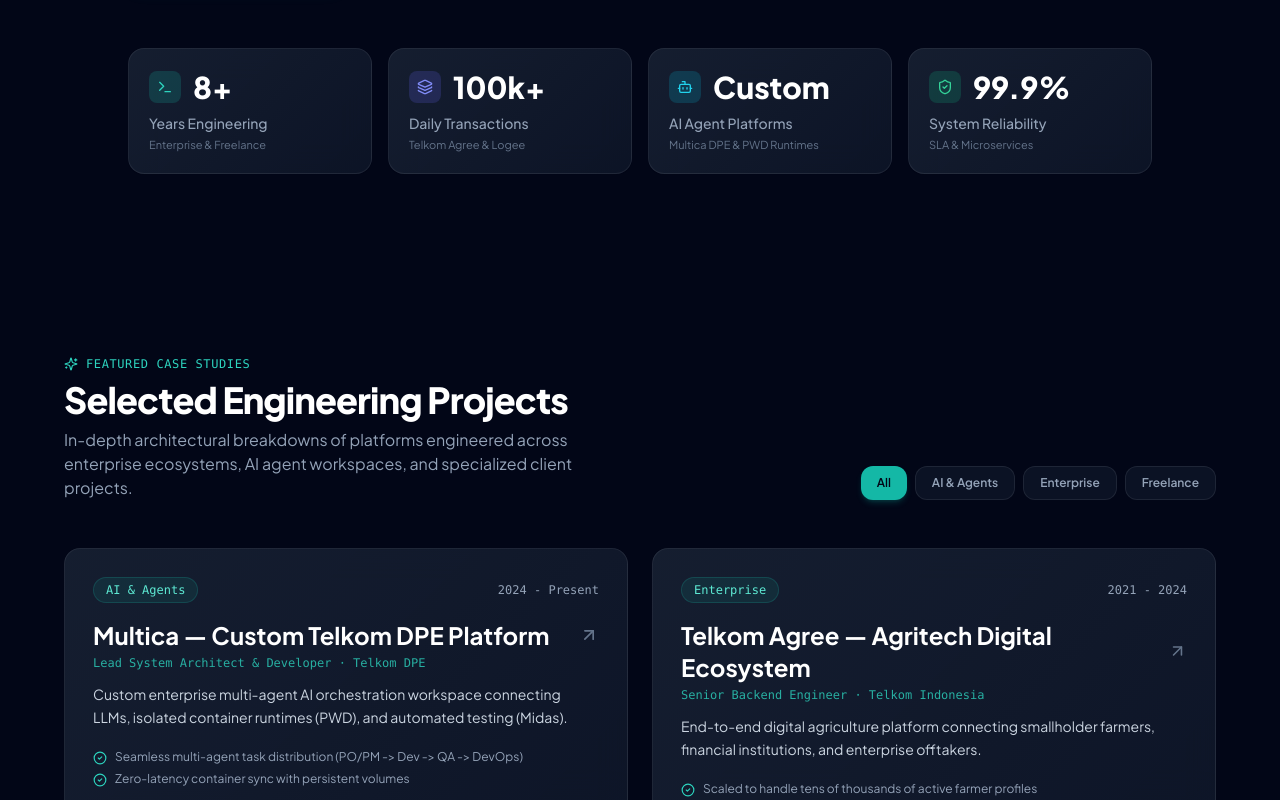
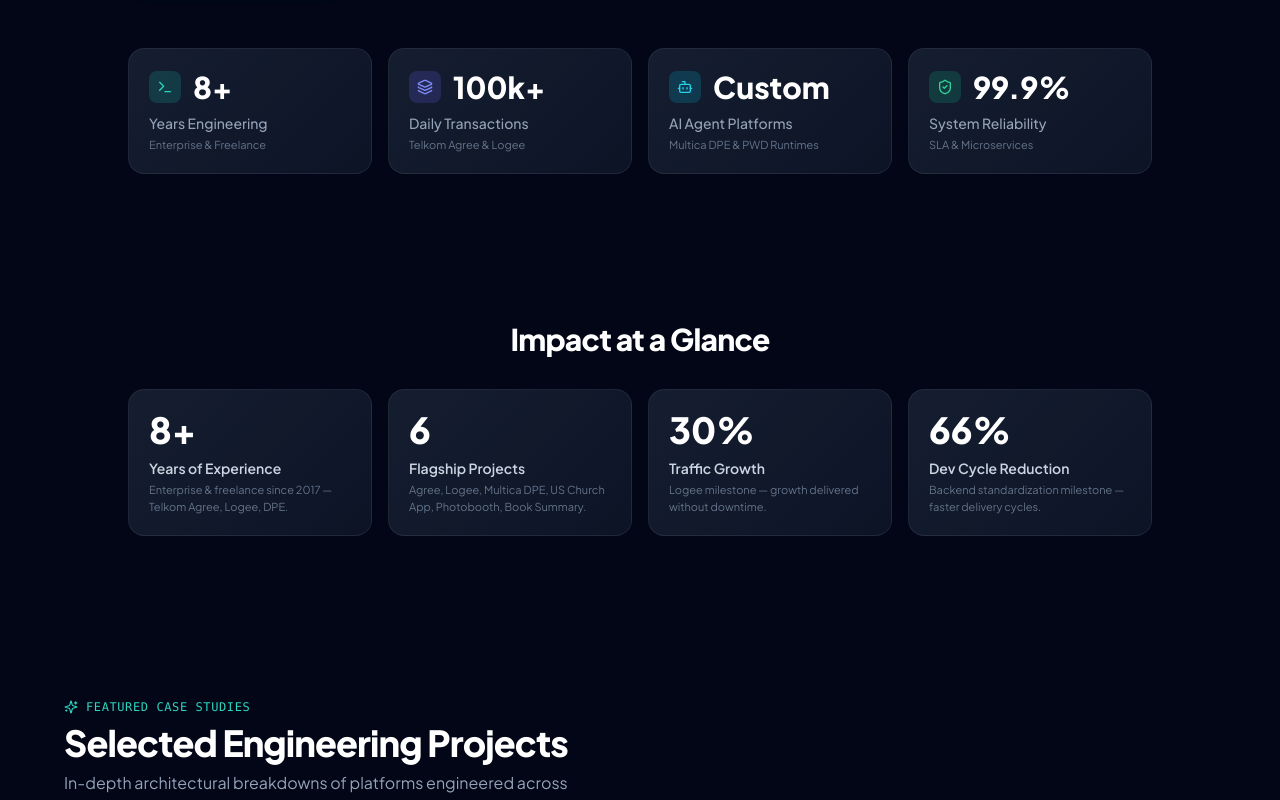
Before and after one commit to hanscst/project-profile, a React (Vite) app: page / in a window 1280 px wide. Shown: the part 543-1343 px from the top of the page. Built offline with nearby package versions, Linux system fonts and the light colour scheme.

Commit message:
feat(stats): add interactive animated stats section
Co-authored-by: multica-agent <github@multica.ai>

```diff
--- a/src/App.tsx
+++ b/src/App.tsx
@@ -1,6 +1,7 @@
 import React, { useState } from 'react';
 import { Navbar } from './components/Navbar';
 import { Hero } from './sections/Hero';
+import { Stats } from './sections/Stats';
 import { Projects } from './sections/Projects';
 import { Timeline } from './sections/Timeline';
 import { Skills } from './sections/Skills';
@@ -16,6 +17,7 @@
       <Navbar />
       <main className="flex-1">
         <Hero />
+        <Stats />
         <Projects onSelectProject={(project) => setSelectedProject(project)} />
         <Timeline />
         <Skills />
--- /dev/null
+++ b/src/data/stats.ts
@@ -0,0 +1,31 @@
+import type { StatItem } from '../types/stats';
+
+export const STATS: StatItem[] = [
+  {
+    id: 'years-experience',
+    label: 'Years of Experience',
+    value: 8,
+    suffix: '+',
+    description: 'Enterprise & freelance since 2017 — Telkom Agree, Logee, DPE.',
+  },
+  {
+    id: 'flagship-projects',
+    label: 'Flagship Projects',
+    value: 6,
+    description: 'Agree, Logee, Multica DPE, US Church App, Photobooth, Book Summary.',
+  },
+  {
+    id: 'traffic-growth',
+    label: 'Traffic Growth',
+    value: 30,
+    suffix: '%',
+    description: 'Logee milestone — growth delivered without downtime.',
+  },
+  {
+    id: 'dev-cycle-reduction',
+    label: 'Dev Cycle Reduction',
+    value: 66,
+    suffix: '%',
+    description: 'Backend standardization milestone — faster delivery cycles.',
+  },
+];
--- /dev/null
+++ b/src/sections/Stats.tsx
@@ -0,0 +1,132 @@
+import React, { useEffect, useRef, useState } from 'react';
+import { STATS } from '../data/stats';
+import type { StatItem } from '../types/stats';
+
+const DURATION_MS = 1200;
+
+/** Cubic ease-out: fast start, slow settle. */
+function easeOutCubic(t: number): number {
+  return 1 - Math.pow(1 - t, 3);
+}
+
+function prefersReducedMotion(): boolean {
+  return (
+    typeof window !== 'undefined' &&
+    window.matchMedia('(prefers-reduced-motion: reduce)').matches
+  );
+}
+
+/**
+ * Animates a value from 0 to `target` with ease-out over ~1.2s, but only once
+ * `start` becomes true (the section has entered the viewport). Respects
+ * `prefers-reduced-motion: reduce` by jumping straight to the target value.
+ */
+function useAnimatedValue(target: number, start: boolean): number {
+  const [value, setValue] = useState(0);
+
+  useEffect(() => {
+    if (!start) return;
+
+    if (prefersReducedMotion()) {
+      setValue(target);
+      return;
+    }
+
+    let raf = 0;
+    const startTime = performance.now();
+
+    const tick = (now: number) => {
+      const t = Math.min((now - startTime) / DURATION_MS, 1);
+      setValue(Math.round(easeOutCubic(t) * target));
+      if (t < 1) {
+        raf = requestAnimationFrame(tick);
+      } else {
+        setValue(target);
+      }
+    };
+
+    raf = requestAnimationFrame(tick);
+    return () => cancelAnimationFrame(raf);
+  }, [start, target]);
+
+  return value;
+}
+
+interface StatCardProps {
+  item: StatItem;
+  started: boolean;
+}
+
+const StatCard: React.FC<StatCardProps> = ({ item, started }) => {
+  const value = useAnimatedValue(item.value, started);
+
+  return (
+    <div
+      className="glass-card rounded-2xl p-4 sm:p-5 transition-all"
+      data-testid={`stat-${item.id}`}
+    >
+      <div className="text-3xl sm:text-4xl font-extrabold text-white mb-2">
+        {/* Visible counter (animated); hidden from assistive tech. */}
+        <span aria-hidden="true">
+          {item.prefix}
+          {value}
+          {item.suffix}
+        </span>
+        {/* Static final value for screen readers (MUL accessibility). */}
+        <span className="sr-only">
+          {item.prefix}
+          {item.value}
+          {item.suffix}
+        </span>
+      </div>
+      <p className="text-xs sm:text-sm text-slate-300 font-semibold">{item.label}</p>
+      {item.description && (
+        <p className="text-[11px] text-slate-500 mt-1">{item.description}</p>
+      )}
+    </div>
+  );
+};
+
+export const Stats: React.FC = () => {
+  const sectionRef = useRef<HTMLElement>(null);
+  const [started, setStarted] = useState(false);
+
+  useEffect(() => {
+    const el = sectionRef.current;
+    if (!el) return;
+
+    const observer = new IntersectionObserver(
+      (entries) => {
+        if (entries[0].isIntersecting) {
+          setStarted(true);
+          observer.disconnect();
+        }
+      },
+      { threshold: 0.25 }
+    );
+
+    observer.observe(el);
+    return () => observer.disconnect();
+  }, []);
+
+  return (
+    <section
+      id="stats"
+      ref={sectionRef}
+      data-testid="stats-section"
+      aria-label="Key impact statistics"
+      className="py-16 px-4"
+    >
+      <div className="max-w-5xl mx-auto">
+        <h2 className="text-2xl sm:text-3xl font-extrabold text-white mb-8 text-center tracking-tight">
+          Impact at a Glance
+        </h2>
+        <div className="grid grid-cols-2 md:grid-cols-4 gap-4">
+          {STATS.map((item) => (
+            <StatCard key={item.id} item={item} started={started} />
+          ))}
+        </div>
+      </div>
+    </section>
+  );
+};
--- /dev/null
+++ b/src/types/stats.ts
@@ -0,0 +1,8 @@
+export interface StatItem {
+  id: string;
+  label: string;
+  value: number;
+  suffix?: string;
+  prefix?: string;
+  description?: string;
+}
```
